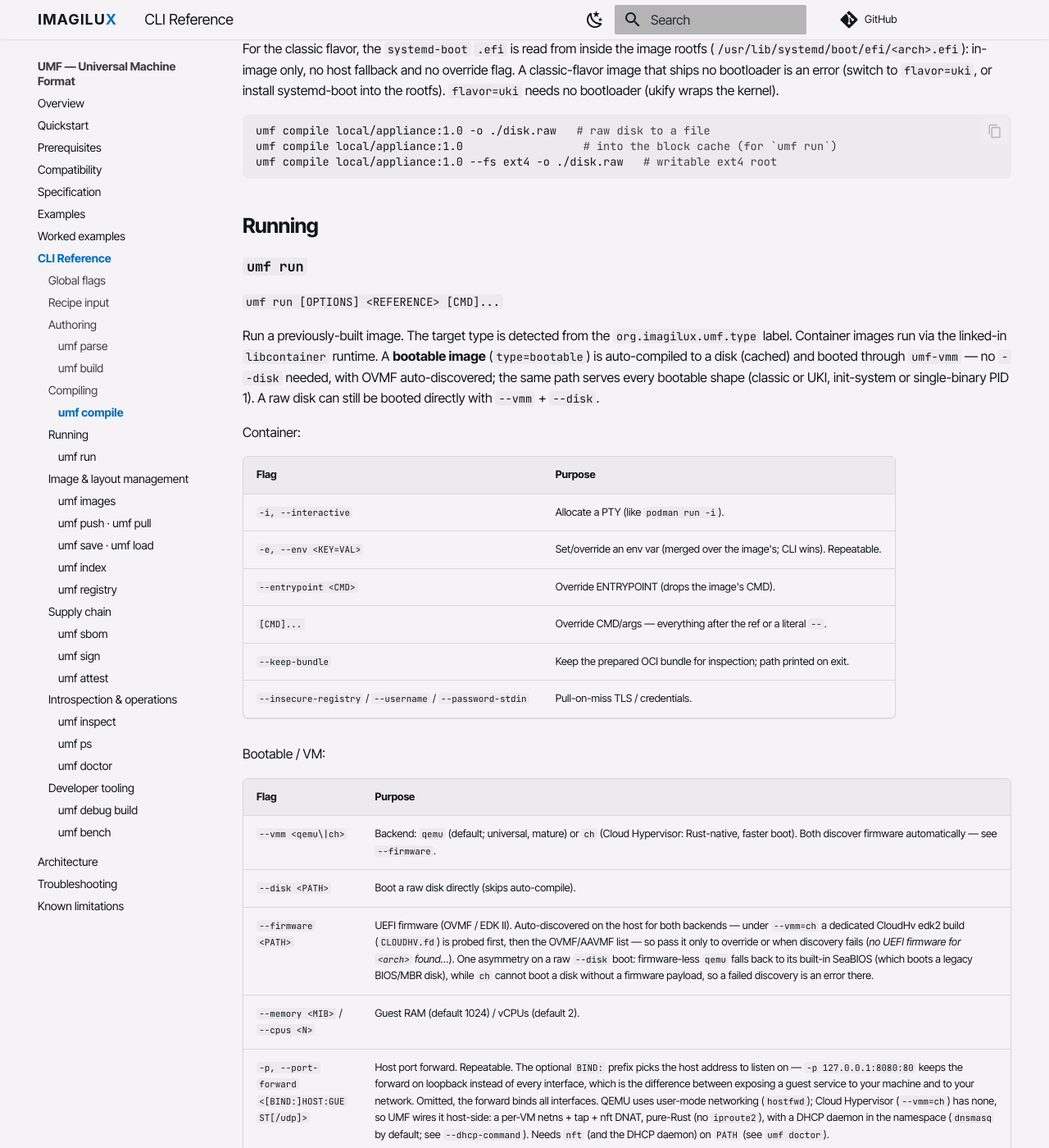
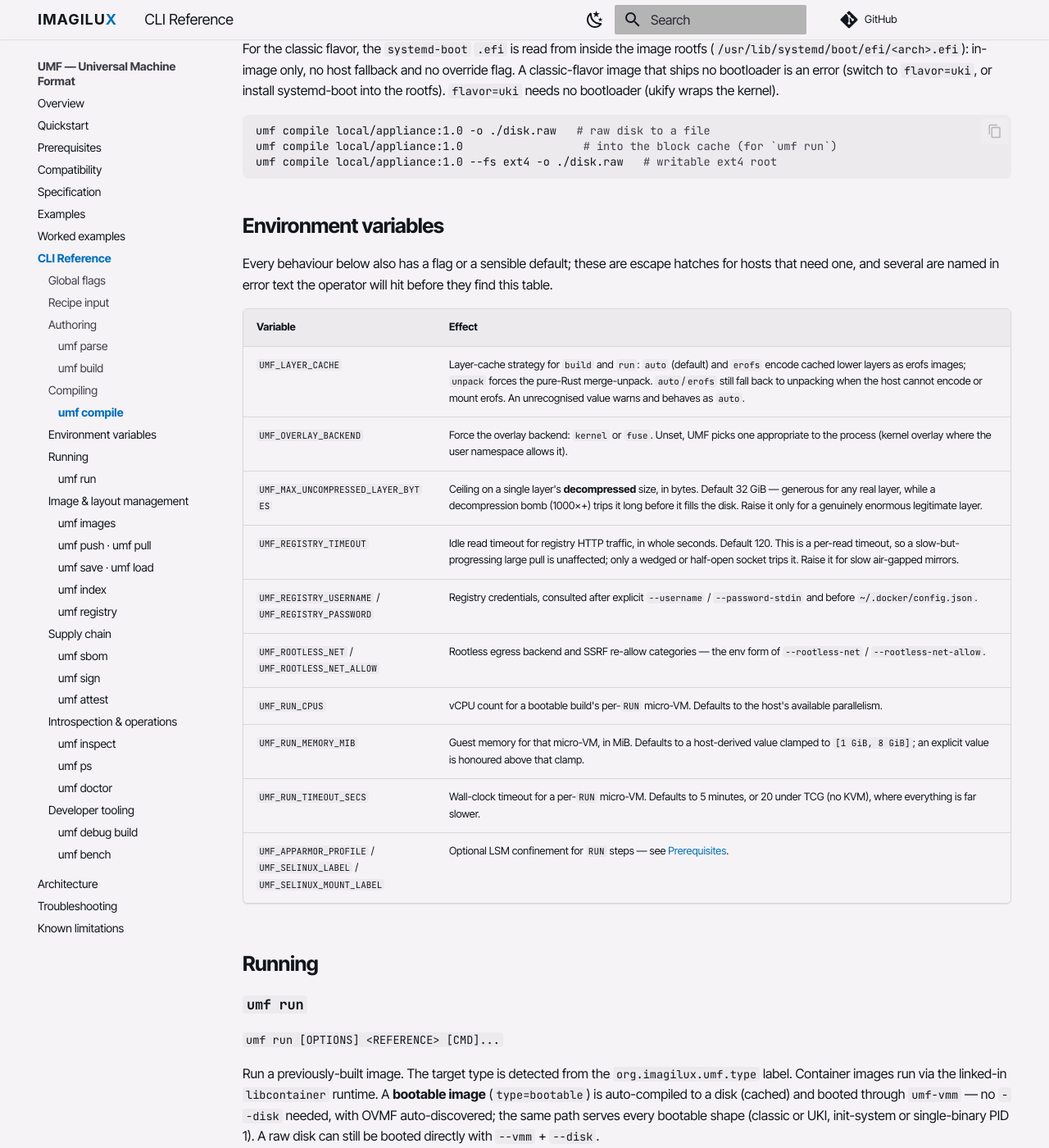
Before and after one commit to imagilux/umf, an MkDocs documentation site: the page built from docs/cli.md, in a window 1280 px wide and 1400 px high, scrolled down 4026 px. Shown: the whole window at 82% size. Built offline with MkDocs 1.6.1 and Material for MkDocs 9.7.7, drawn with Linux system fonts in a browser that asks for light colours; comment, search, counter and statistics services are not loaded; the version menu is left out.

Commit message:
Correct the inverted EXPOSE limitation; document the UMF_* variables (#63)
Two leads from the audit backlog (#40).

The EXPOSE appliance limitation was inverted in specification.md,
known-limitations.md and .claude/CLAUDE.md: all three said an appliance
bootable image writes /etc/nftables.conf and merely lacks an init to load
it. It does not — apply_runtime_config returns ExposeUnenforceable and the
build fails before writing anything. The nft-binary precondition (an
init-system image whose userland ships no nft is refused the same way) was
documented nowhere, though the error names it.

The code was right throughout and both refusals already had tests; only
the prose drifted, in the direction that tells an operator a build
succeeds with a caveat when it actually fails. The appliance test now also
asserts nothing is written — the precise claim the docs got wrong.

Seven operator-facing environment variables had no documentation:
UMF_LAYER_CACHE, UMF_OVERLAY_BACKEND, UMF_MAX_UNCOMPRESSED_LAYER_BYTES,
UMF_REGISTRY_TIMEOUT, UMF_RUN_CPUS, UMF_RUN_MEMORY_MIB and
UMF_RUN_TIMEOUT_SECS. The lead's count was right; its UMF_LAYER_STRATEGY
does not exist (the real name is UMF_LAYER_CACHE), and a complete sweep
also discards the UMF_* shell variables inside the generated init script
and the CI gates.

````diff
--- a/docs/cli.md
+++ b/docs/cli.md
@@ -113,6 +113,25 @@
 umf compile local/appliance:1.0                  # into the block cache (for `umf run`)
 umf compile local/appliance:1.0 --fs ext4 -o ./disk.raw   # writable ext4 root
 ```
+
+## Environment variables
+
+Every behaviour below also has a flag or a sensible default; these are escape
+hatches for hosts that need one, and several are named in error text the
+operator will hit before they find this table.
+
+| Variable | Effect |
+|----------|--------|
+| `UMF_LAYER_CACHE` | Layer-cache strategy for `build` and `run`: `auto` (default) and `erofs` encode cached lower layers as erofs images; `unpack` forces the pure-Rust merge-unpack. `auto`/`erofs` still fall back to unpacking when the host cannot encode or mount erofs. An unrecognised value warns and behaves as `auto`. |
+| `UMF_OVERLAY_BACKEND` | Force the overlay backend: `kernel` or `fuse`. Unset, UMF picks one appropriate to the process (kernel overlay where the user namespace allows it). |
+| `UMF_MAX_UNCOMPRESSED_LAYER_BYTES` | Ceiling on a single layer's **decompressed** size, in bytes. Default 32 GiB — generous for any real layer, while a decompression bomb (1000×+) trips it long before it fills the disk. Raise it only for a genuinely enormous legitimate layer. |
+| `UMF_REGISTRY_TIMEOUT` | Idle read timeout for registry HTTP traffic, in whole seconds. Default 120. This is a per-read timeout, so a slow-but-progressing large pull is unaffected; only a wedged or half-open socket trips it. Raise it for slow air-gapped mirrors. |
+| `UMF_REGISTRY_USERNAME` / `UMF_REGISTRY_PASSWORD` | Registry credentials, consulted after explicit `--username` / `--password-stdin` and before `~/.docker/config.json`. |
+| `UMF_ROOTLESS_NET` / `UMF_ROOTLESS_NET_ALLOW` | Rootless egress backend and SSRF re-allow categories — the env form of `--rootless-net` / `--rootless-net-allow`. |
+| `UMF_RUN_CPUS` | vCPU count for a bootable build's per-`RUN` micro-VM. Defaults to the host's available parallelism. |
+| `UMF_RUN_MEMORY_MIB` | Guest memory for that micro-VM, in MiB. Defaults to a host-derived value clamped to `[1 GiB, 8 GiB]`; an explicit value is honoured above that clamp. |
+| `UMF_RUN_TIMEOUT_SECS` | Wall-clock timeout for a per-`RUN` micro-VM. Defaults to 5 minutes, or 20 under TCG (no KVM), where everything is far slower. |
+| `UMF_APPARMOR_PROFILE` / `UMF_SELINUX_LABEL` / `UMF_SELINUX_MOUNT_LABEL` | Optional LSM confinement for `RUN` steps — see [Prerequisites](prerequisites.md). |
 
 ## Running
 
````
Also changed, not shown: .claude/CLAUDE.md (+1 -1 lines), ROADMAP.md (+25 -0 lines), docs/known-limitations.md (+5 -2 lines), docs/specification.md (+1 -1 lines), 2 other files.
